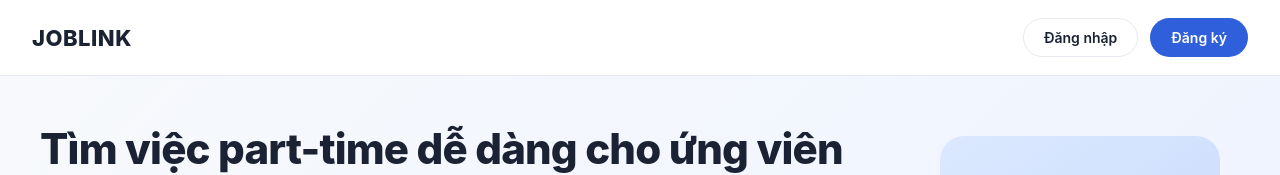
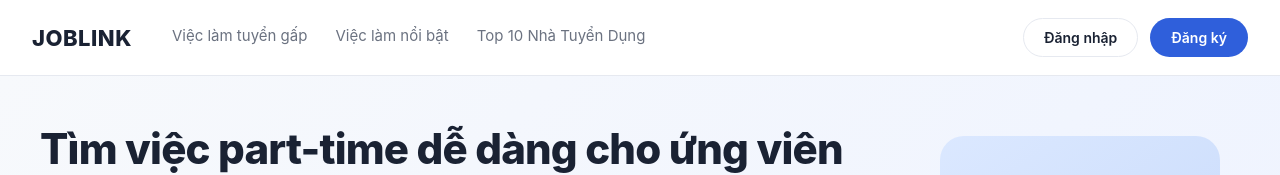
Before and after one commit to XuanLocLuong/SEP490-G40-FE, a React (Vite) app: page / in a window 1280 px wide. Shown: the top 175 px of the page. Built offline with nearby package versions, Linux system fonts and the light colour scheme; no server answers.

Commit message:
[ChiKTM] Add guest navigation header and polish top recruiters UI

```diff
--- /dev/null
+++ b/src/components/guest/GuestHeader.jsx
@@ -0,0 +1,168 @@
+import { useMemo, useState } from 'react';
+import { useLocation, useNavigate } from 'react-router-dom';
+import { useAuth } from '../../contexts/authContext.js';
+import { useLogoutToLanding } from '../../hooks/useLogoutToLanding.js';
+import { useAutoHideHeader } from '../../hooks/useAutoHideHeader.js';
+import { ROUTES } from '../../routes/path.js';
+import {
+    CANDIDATE_HOME_NAV_ITEMS,
+    HOME_SECTION_IDS,
+    scrollToHomeSection,
+} from '../../utils/homeSections.js';
+import { setBookmarkReturnPath } from '../../utils/bookmarkStorage.js';
+import '../../assets/styles/HeaderStyle.css';
+
+// Highlight tab for list pages like `/jobs?section=urgent`.
+const isListPathActive = (listPath, pathname, search) => {
+    if (!listPath) return false;
+    try {
+        const target = new URL(listPath, 'http://local.invalid');
+        if (target.pathname !== pathname) return false;
+        const targetSection = target.searchParams.get('section');
+        const currentSection = new URLSearchParams(search).get('section');
+        if (targetSection) {
+            return currentSection === targetSection;
+        }
+        // Featured list = `/jobs` without `section`
+        return !currentSection;
+    } catch {
+        return false;
+    }
+};
+
+const GuestHeader = () => {
+    const { auth } = useAuth();
+    const navigate = useNavigate();
+    const location = useLocation();
+    const handleLogout = useLogoutToLanding();
+    const headerHidden = useAutoHideHeader();
+
+    const isOnHome = location.pathname === ROUTES.LANDING;
+    const [activeHomeSection, setActiveHomeSection] = useState(null);
+
+    // Remove “JobLink gợi ý cho bạn” (requires login).
+    const navItems = useMemo(
+        () =>
+            CANDIDATE_HOME_NAV_ITEMS.filter(
+                (item) => item.id !== HOME_SECTION_IDS.SUGGESTIONS
+            ),
+        []
+    );
+
+    const goLogin = () => {
+        const returnPath = `${location.pathname}${location.search}`;
+        if (
+            returnPath &&
+            returnPath !== ROUTES.LOGIN &&
+            returnPath !== ROUTES.REGISTER
+        ) {
+            setBookmarkReturnPath(returnPath);
+        }
+        navigate(ROUTES.LOGIN, { state: { from: returnPath } });
+    };
+
+    const handleNavClick = (event, item) => {
+        event.preventDefault();
+
+        // On landing (`/`): behave like candidate header (scroll to section).
+        if (isOnHome) {
+            setActiveHomeSection(item.id);
+            scrollToHomeSection(item.id);
+            return;
+        }
+
+        // On list pages: navigate directly to the list route.
+        if (item.listPath) {
+            setActiveHomeSection(null);
+            navigate(item.listPath);
+        }
+    };
+
+    return (
+        <header
+            className={`site-header${
+                headerHidden ? ' site-header--hidden' : ''
+            }`}
+        >
+            <div className="site-header__inner">
+                <div className="site-header__left">
+                    <a
+                        href={ROUTES.LANDING}
+                        className="site-header__logo"
+                        onClick={(e) => {
+                            e.preventDefault();
+                            setActiveHomeSection(null);
+                            navigate(ROUTES.LANDING);
+                        }}
+                    >
+                        JOBLINK
+                    </a>
+
+                    <nav
+                        className="site-header__nav site-header__nav--role"
+                        aria-label="Khám phá việc làm"
+                    >
+                        {navItems.map((item) => {
+                            const active = isOnHome
+                                ? activeHomeSection === item.id
+                                : isListPathActive(
+                                      item.listPath,
+                                      location.pathname,
+                                      location.search
+                                  );
+
+                            return (
+                                <a
+                                    key={item.id}
+                                    href={item.listPath || ROUTES.LANDING}
+                                    className={`site-header__nav-link${
+                                        active ? ' active' : ''
+                                    }`}
+                                    onClick={(event) => handleNavClick(event, item)}
+                                >
+                                    {item.label}
+                                </a>
+                            );
+                        })}
+                    </nav>
+                </div>
+
+                <div className="site-header__right">
+                    {auth ? (
+                        <>
+                            <span className="site-header__user">
+                                {auth.fullName}{' '}
+                                <span className="site-header__role">
+                                    ({auth.role})
+                                </span>
+                            </span>
+                            <button
+                                className="btn btn--ghost"
+                                onClick={handleLogout}
+                            >
+                                Đăng xuất
+                            </button>
+                        </>
+                    ) : (
+                        <>
+                            <button
+                                className="btn btn--ghost"
+                                onClick={goLogin}
+                            >
+                                Đăng nhập
+                            </button>
+                            <button
+                                className="btn btn--primary"
+                                onClick={() => navigate(ROUTES.REGISTER)}
+                            >
+                                Đăng ký
+                            </button>
+                        </>
+                    )}
+                </div>
+            </div>
+        </header>
+    );
+};
+
+export default GuestHeader;
--- a/src/layouts/GuestLayout.jsx
+++ b/src/layouts/GuestLayout.jsx
@@ -1,10 +1,10 @@
 import AppLayout from '../components/common/AppLayout.jsx';
-import Header from '../components/common/Header.jsx';
 import Footer from '../components/common/Footer.jsx';
+import GuestHeader from '../components/guest/GuestHeader.jsx';
 
 // Guest: Header + Footer, không sidebar (ảnh 1 — landing page).
 const GuestLayout = () => (
-    <AppLayout header={<Header />} footer={<Footer />} />
+    <AppLayout header={<GuestHeader />} footer={<Footer />} />
 );
 
 export default GuestLayout;
--- a/src/layouts/JobDiscoveryLayout.jsx
+++ b/src/layouts/JobDiscoveryLayout.jsx
@@ -1,8 +1,8 @@
 import AppLayout from '../components/common/AppLayout.jsx';
-import Header from '../components/common/Header.jsx';
 import Footer from '../components/common/Footer.jsx';
 import CandidateHeader from '../components/candidate/CandidateHeader.jsx';
 import RecruiterHeader from '../components/recruiter/RecruiterHeader.jsx';
+import GuestHeader from '../components/guest/GuestHeader.jsx';
 import { useAuth } from '../contexts/authContext.js';
 import { USER_ROLES } from '../utils/Constants.jsx';
 
@@ -20,7 +20,7 @@ const JobDiscoveryLayout = () => {
     ) : isRecruiter ? (
         <RecruiterHeader />
     ) : (
-        <Header />
+        <GuestHeader />
     );
 
     return <AppLayout header={header} footer={<Footer />} />;
```
